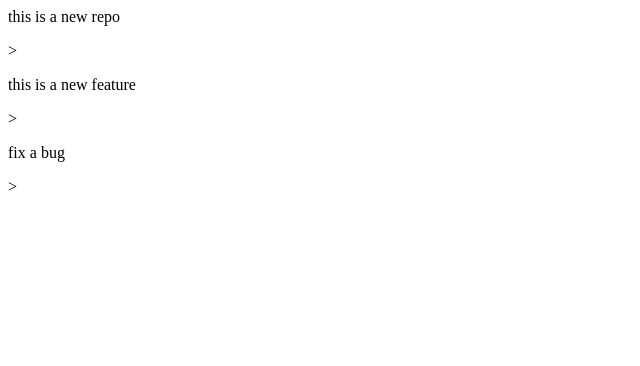
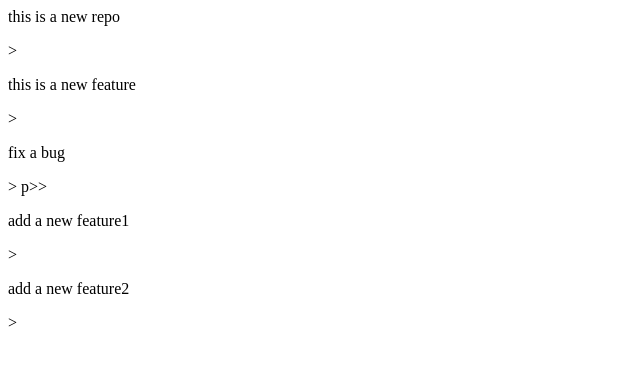
Before and after one commit to PraveenAgariya/local, a plain HTML site: page index.html in a window 1280 px wide. Shown: the whole page, without its empty margins (0-640 px from the left). Drawn offline with Linux system fonts and the light colour scheme.

Commit message:
add some features

```diff
--- a/index.html
+++ b/index.html
@@ -1,3 +1,6 @@
 <p> this is a new repo </p>>
 <p> this is a new feature </p>>
 <p> fix a bug </p>>
+p>>
+<p> add a new feature1</p>>
+<p> add a new feature2</p>>
```
